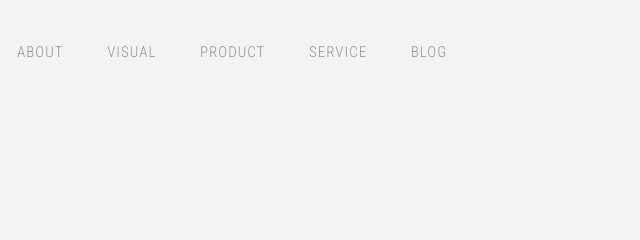
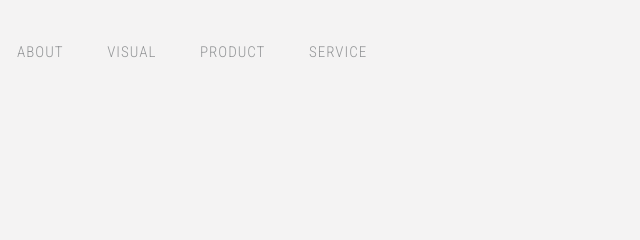
Before and after one commit to ysypeach/ysypeach.github.io, a plain HTML site: page nav-visual.html in a window 1280 px wide. Shown: the top 240 px of the page, 456-1096 px from the left. Drawn offline with Linux system fonts and the light colour scheme.

Commit message:
deleted blog on all pages

```diff
--- a/nav-visual.html
+++ b/nav-visual.html
@@ -25,7 +25,6 @@
                     <li><a title="Visual" href="#">VISUAL</a></li>
                     <li><a title="Product" href="#">PRODUCT</a></li>
                     <li><a title="Service" href="#">SERVICE</a></li>
-                    <li><a title="Blog" href="#">BLOG</a></li>
                     </ul>
                 </nav>
              </div >
```
Also changed, not shown: index.html (+0 -1 lines), linebreak.html (+0 -1 lines).
